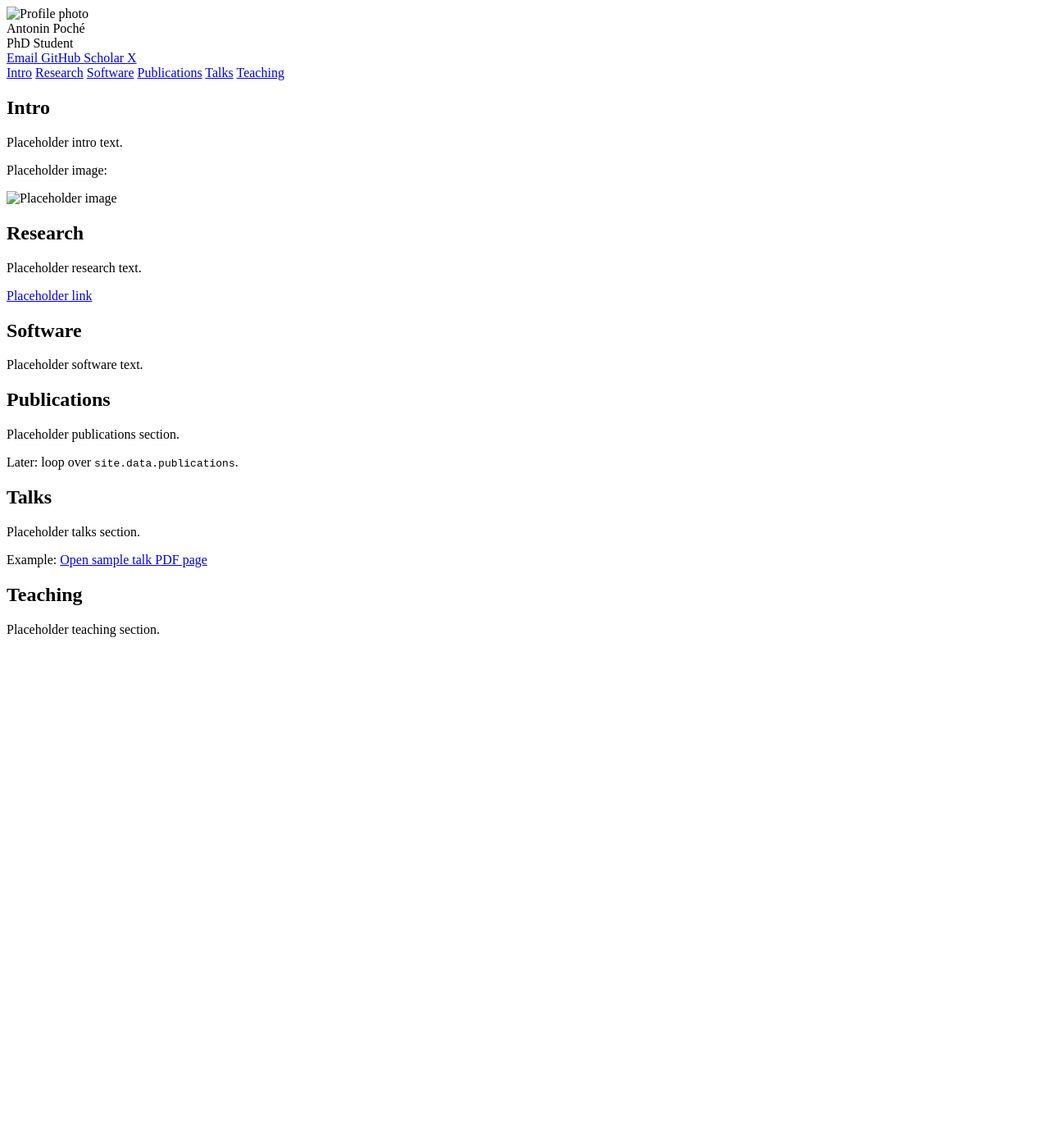
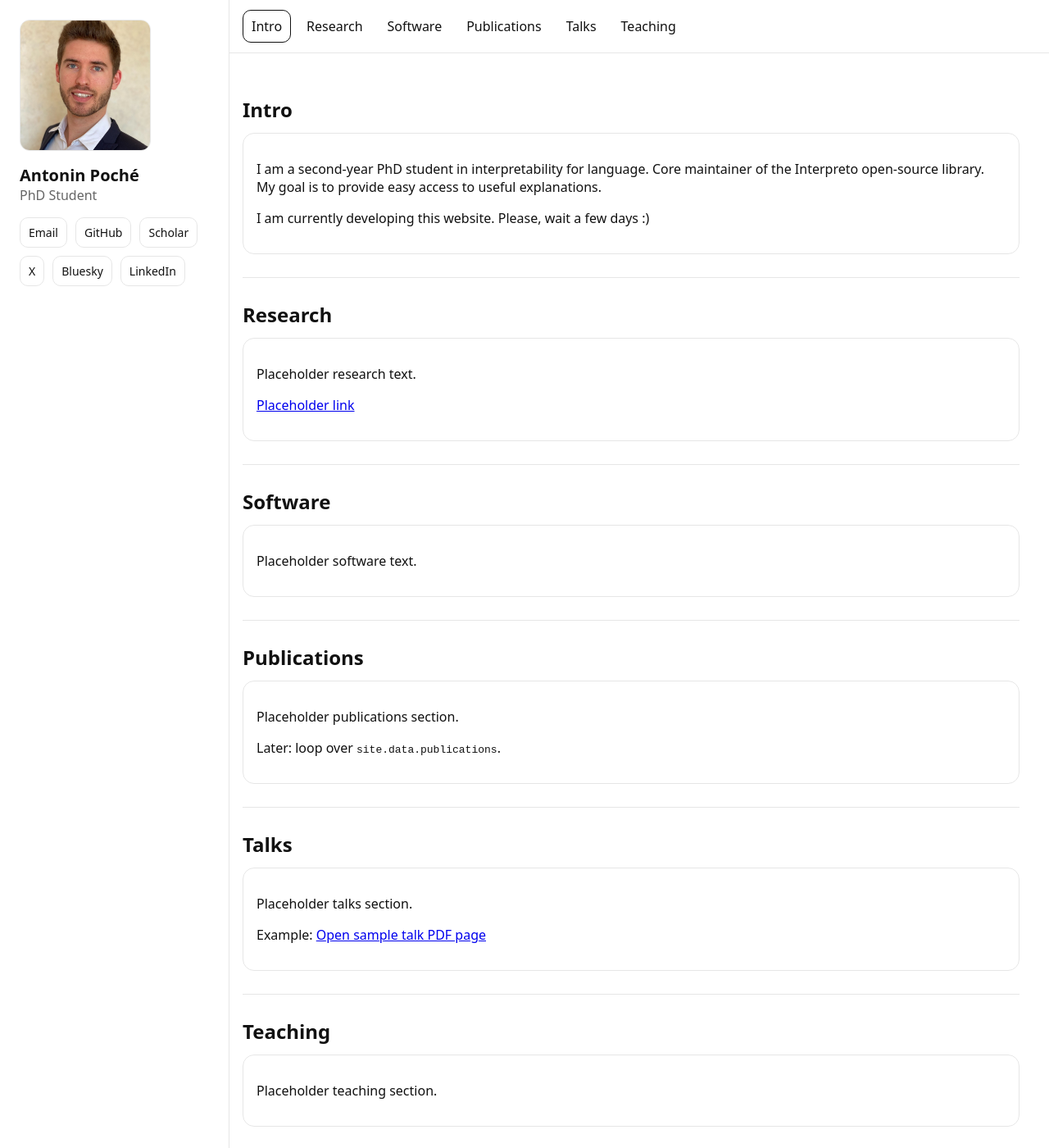
Before and after one commit to AntoninPoche/AntoninPoche.github.io, a Jekyll site: the page built from index.html, in a window 1280 px wide and 1400 px high. Shown: the whole window at 82% size. Built offline with Jekyll 4.4.1, drawn with Linux system fonts in a browser that asks for light colours.

Commit message:
have a correct jekyll rendering

```diff
--- a/Gemfile
+++ b/Gemfile
@@ -1,3 +1,5 @@
 source "https://rubygems.org"
 
 gem "jekyll", "~> 4.3"
+
+gem "webrick", "~> 1.9"
--- a/_includes/sections/intro.html
+++ b/_includes/sections/intro.html
@@ -1,5 +1,6 @@
 <div class="card">
-  <p>Placeholder intro text.</p>
-  <p>Placeholder image:</p>
-  <img class="media" src="{{ '/assets/img/profile.jpg' | relative_url }}" alt="Placeholder image">
+  <p>I am a second-year PhD student in interpretability for language. Core
+    maintainer of the Interpreto open-source library. My goal is to provide
+    easy access to useful explanations.</p>
+  <p>I am currently developing this website. Please, wait a few days :)</p>
 </div>
--- /dev/null
+++ b/assets/css/main.css
@@ -0,0 +1,113 @@
+:root {
+  --sidebar-w: 280px;
+  --border: #e6e6e6;
+  --bg: #ffffff;
+  --muted: #666;
+}
+
+* { box-sizing: border-box; }
+html { scroll-behavior: smooth; }
+body {
+  margin: 0;
+  font-family: system-ui, -apple-system, Segoe UI, Roboto, Arial, sans-serif;
+  background: var(--bg);
+  color: #111;
+}
+
+.layout {
+  display: grid;
+  grid-template-columns: var(--sidebar-w) 1fr;
+  min-height: 100vh;
+}
+
+.sidebar {
+  position: sticky;
+  top: 0;
+  height: 100vh;
+  border-right: 1px solid var(--border);
+  padding: 24px;
+}
+
+.sidebar-inner { display: grid; gap: 16px; align-content: start; }
+.avatar {
+  width: 160px;
+  height: 160px;
+  border-radius: 12px;
+  object-fit: cover;
+  border: 1px solid var(--border);
+}
+
+.name { font-size: 20px; font-weight: 700; }
+.title { color: var(--muted); }
+
+.icons { display: flex; gap: 10px; flex-wrap: wrap; }
+.icon {
+  display: inline-block;
+  padding: 8px 10px;
+  border: 1px solid var(--border);
+  border-radius: 10px;
+  text-decoration: none;
+  color: inherit;
+  font-size: 14px;
+}
+
+.main { min-width: 0; }
+
+.topnav {
+  position: sticky;
+  top: 0;
+  z-index: 10;
+  border-bottom: 1px solid var(--border);
+  background: var(--bg);
+}
+
+.tabs {
+  display: flex;
+  gap: 8px;
+  padding: 12px 16px;
+  overflow-x: auto;
+}
+
+.tab {
+  text-decoration: none;
+  color: inherit;
+  padding: 8px 10px;
+  border-radius: 10px;
+  border: 1px solid transparent;
+  white-space: nowrap;
+}
+
+.tab.is-active {
+  border-color: #111;
+}
+
+.content { padding: 24px 16px 80px; max-width: 980px; }
+
+.section { padding: 28px 0; border-bottom: 1px solid var(--border); }
+.section h2 { margin: 0 0 12px; }
+
+.card {
+  border: 1px solid var(--border);
+  border-radius: 14px;
+  padding: 16px;
+  transition: transform 220ms ease, box-shadow 220ms ease;
+  will-change: transform;
+}
+
+.card:hover {
+  transform: scale(1.02);
+  box-shadow: 0 10px 30px rgba(0,0,0,0.08);
+}
+
+.media {
+  max-width: 100%;
+  height: auto;
+  border-radius: 12px;
+  border: 1px solid var(--border);
+}
+
+/* Basic small-screen behavior */
+@media (max-width: 900px) {
+  .layout { grid-template-columns: 1fr; }
+  .sidebar { position: relative; height: auto; border-right: none; border-bottom: 1px solid var(--border); }
+}
--- /dev/null
+++ b/assets/js/main.js
@@ -0,0 +1,39 @@
+(function () {
+  const tabs = Array.from(document.querySelectorAll(".tab"));
+  const sections = Array.from(document.querySelectorAll(".section"));
+
+  function setActive(id) {
+    tabs.forEach((t) => t.classList.toggle("is-active", t.dataset.target === id));
+  }
+
+  // Click: smooth scroll (works even without CSS smooth scroll)
+  tabs.forEach((t) => {
+    t.addEventListener("click", (e) => {
+      const id = t.dataset.target;
+      const el = document.getElementById(id);
+      if (!el) return;
+
+      e.preventDefault();
+      el.scrollIntoView({ behavior: "smooth", block: "start" });
+      history.replaceState(null, "", `#${id}`);
+    });
+  });
+
+  // Scroll spy: highlight current section tab
+  const obs = new IntersectionObserver(
+    (entries) => {
+      const visible = entries
+        .filter((x) => x.isIntersecting)
+        .sort((a, b) => b.intersectionRatio - a.intersectionRatio)[0];
+
+      if (visible) setActive(visible.target.id);
+    },
+    { root: null, threshold: [0.25, 0.4, 0.6] }
+  );
+
+  sections.forEach((s) => obs.observe(s));
+
+  // Initialize from hash (if any)
+  const hash = (location.hash || "").replace("#", "");
+  if (hash) setActive(hash);
+})();
```
Also changed, not shown: _data/profile.yml (+6 -2 lines), assets/img/profile.jpg (added), 10 other files.
